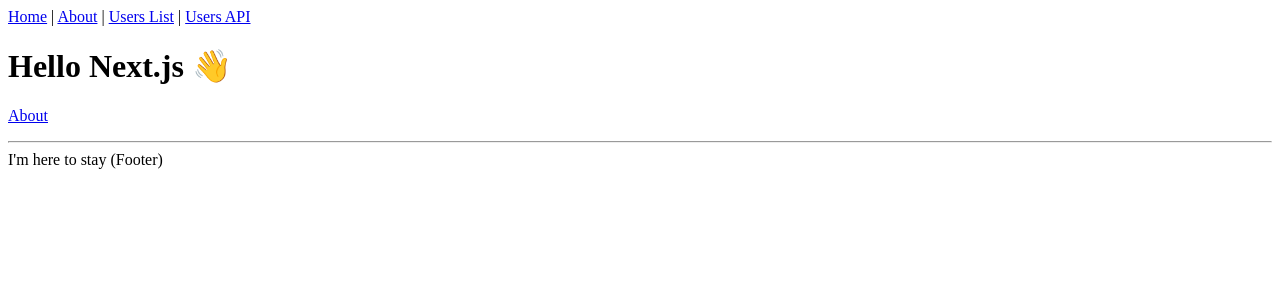
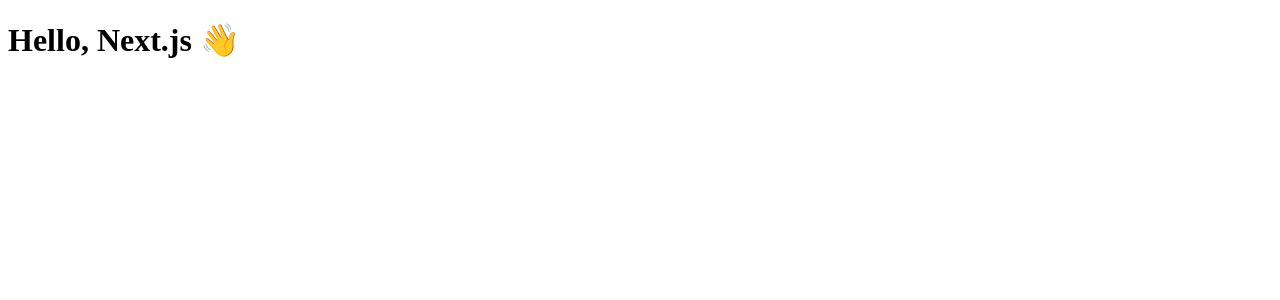
Before and after one commit to taiseidev/typescript-playground, a Next.js app in the folder random-cat/: page / in a window 1280 px wide. Shown: the top 300 px of the page. Built offline with nearby package versions, Linux system fonts and the light colour scheme.

Commit message:
不要なファイルの削除とindex.tsxファイルの作成。（/にアクセスした時にindex.tsxファイルのページコンポーネントが呼び出される。user.tsxだったら/user）

```diff
--- a/random-cat/components/Layout.tsx
+++ /dev/null
@@ -1,41 +0,0 @@
-import React, { ReactNode } from 'react'
-import Link from 'next/link'
-import Head from 'next/head'
-
-type Props = {
-  children?: ReactNode
-  title?: string
-}
-
-const Layout = ({ children, title = 'This is the default title' }: Props) => (
-  <div>
-    <Head>
-      <title>{title}</title>
-      <meta charSet="utf-8" />
-      <meta name="viewport" content="initial-scale=1.0, width=device-width" />
-    </Head>
-    <header>
-      <nav>
-        <Link href="/">
-          <a>Home</a>
-        </Link>{' '}
-        |{' '}
-        <Link href="/about">
-          <a>About</a>
-        </Link>{' '}
-        |{' '}
-        <Link href="/users">
-          <a>Users List</a>
-        </Link>{' '}
-        | <a href="/api/users">Users API</a>
-      </nav>
-    </header>
-    {children}
-    <footer>
-      <hr />
-      <span>I'm here to stay (Footer)</span>
-    </footer>
-  </div>
-)
-
-export default Layout
--- a/random-cat/pages/api/users/index.ts
+++ /dev/null
@@ -1,16 +0,0 @@
-import { NextApiRequest, NextApiResponse } from 'next'
-import { sampleUserData } from '../../../utils/sample-data'
-
-const handler = (_req: NextApiRequest, res: NextApiResponse) => {
-  try {
-    if (!Array.isArray(sampleUserData)) {
-      throw new Error('Cannot find user data')
-    }
-
-    res.status(200).json(sampleUserData)
-  } catch (err: any) {
-    res.status(500).json({ statusCode: 500, message: err.message })
-  }
-}
-
-export default handler
--- a/random-cat/pages/index.tsx
+++ /dev/null
@@ -1,15 +0,0 @@
-import Link from 'next/link'
-import Layout from '../components/Layout'
-
-const IndexPage = () => (
-  <Layout title="Home | Next.js + TypeScript Example">
-    <h1>Hello Next.js 👋</h1>
-    <p>
-      <Link href="/about">
-        <a>About</a>
-      </Link>
-    </p>
-  </Layout>
-)
-
-export default IndexPage
--- /dev/null
+++ b/random-cat/src/pages/index.tsx
@@ -0,0 +1,4 @@
+const IndexPage = () => {
+  return <h1>Hello, Next.js 👋</h1>;
+};
+export default IndexPage;
--- a/random-cat/utils/sample-data.ts
+++ /dev/null
@@ -1,9 +0,0 @@
-import { User } from '../interfaces'
-
-/** Dummy user data. */
-export const sampleUserData: User[] = [
-  { id: 101, name: 'Alice' },
-  { id: 102, name: 'Bob' },
-  { id: 103, name: 'Caroline' },
-  { id: 104, name: 'Dave' },
-]
```
Also changed, not shown: random-cat/components/List.tsx (deleted, +0 -19 lines), random-cat/components/ListDetail.tsx (deleted, +0 -16 lines), random-cat/components/ListItem.tsx (deleted, +0 -18 lines), random-cat/interfaces/index.ts (deleted, +0 -10 lines), random-cat/pages/about.tsx (deleted, +0 -16 lines), random-cat/pages/users/[id].tsx (deleted, +0 -61 lines), random-cat/pages/users/index.tsx (deleted, +0 -37 lines).
